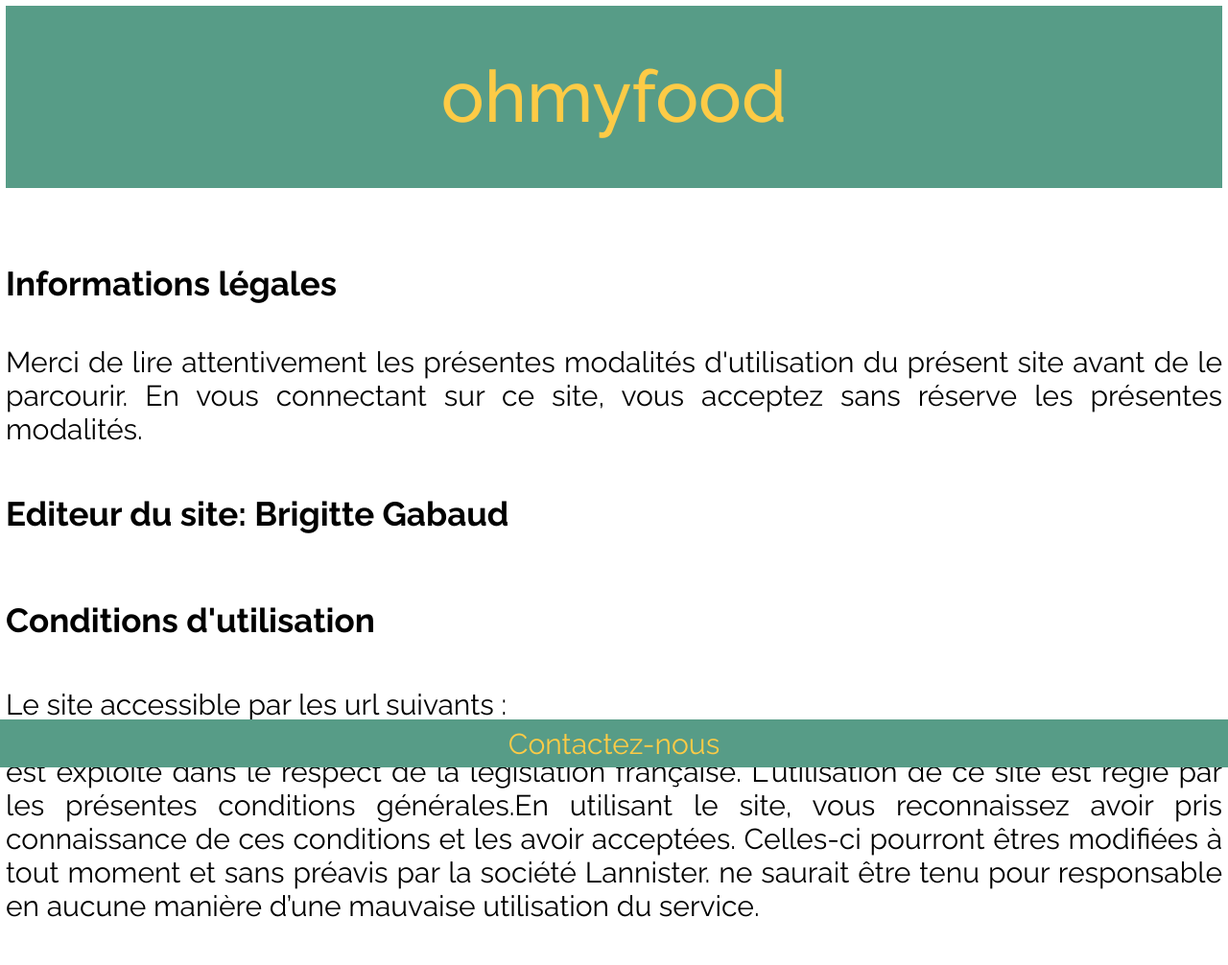
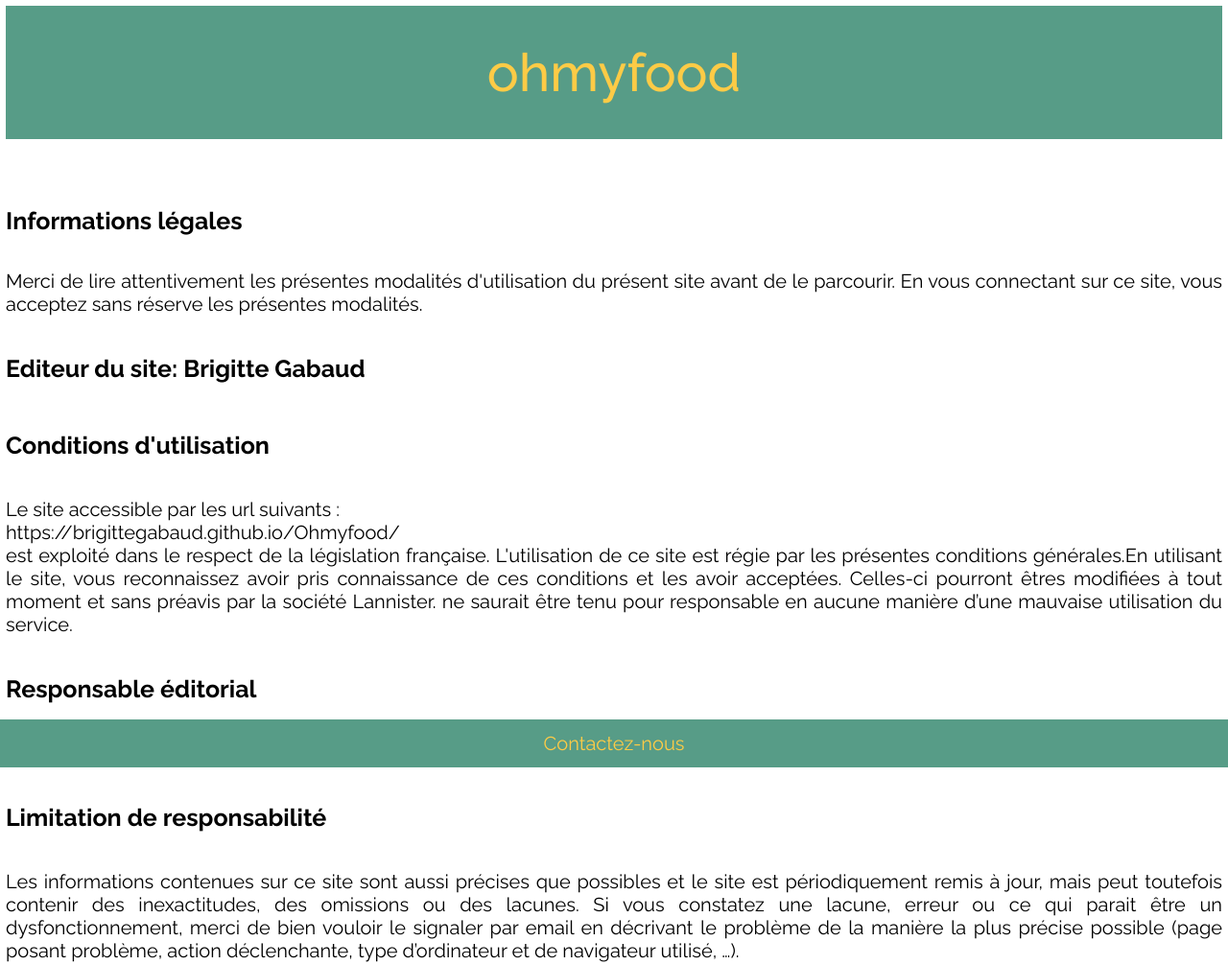
Before and after one commit to BrigitteGabaud/BrigitteGabaud_3_01092020, a website: page page/mentions-legales.html in a window 1280 px wide. Shown: the top 1006 px of the page at 96% size. Drawn offline with Linux system fonts and the light colour scheme.

Commit message:
modif media queries style.5

```diff
--- a/css/style5.css
+++ b/css/style5.css
@@ -169,18 +169,18 @@
 /* == MEDIA QUERIES    */
 /*_____________________*/
 
-/*--- Medium sreen /Landscape /Desktop / Large screen ---*/
+/*--- Medium sreen /Landscape /Desktop ---*/
 
 @media all and (min-width: 769px) {
   h1 {
-    font-size: 75px;
+    font-size: 55px;
   }
 
   h2,
   h3 {
     display: flex;
     justify-content: left;
-    font-size: 35px;
+    font-size: 25px;
   }
   p {
     display: flex;
@@ -190,11 +190,14 @@
     min-width: 320px;
     max-width: 1280px;
     width: 100%;
-    font-size: 30px;
+    font-size: 20px;
     text-align: justify;
     margin: 15px 0;
   }
   footer a {
-    font-size: 30px;
+    font-size: 20px;
   }
 }
+/* --- Large screen ---*/
+@media all and (min-width: 2560px) {
+}
```
